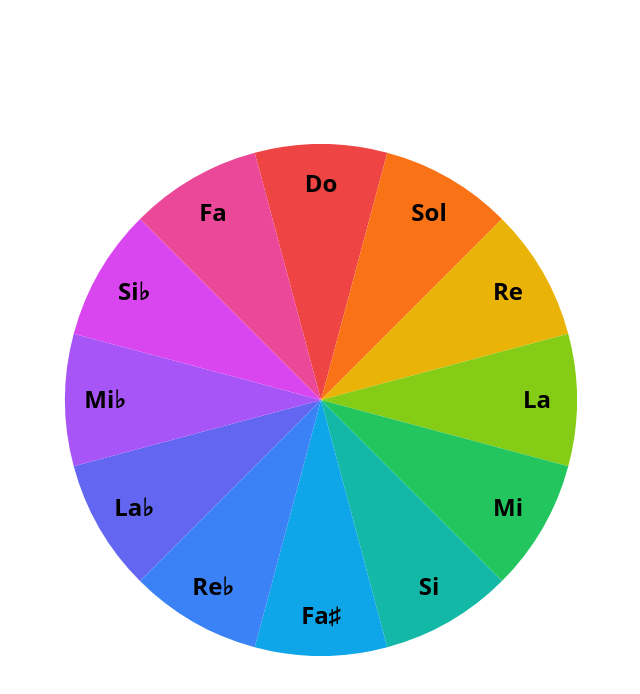
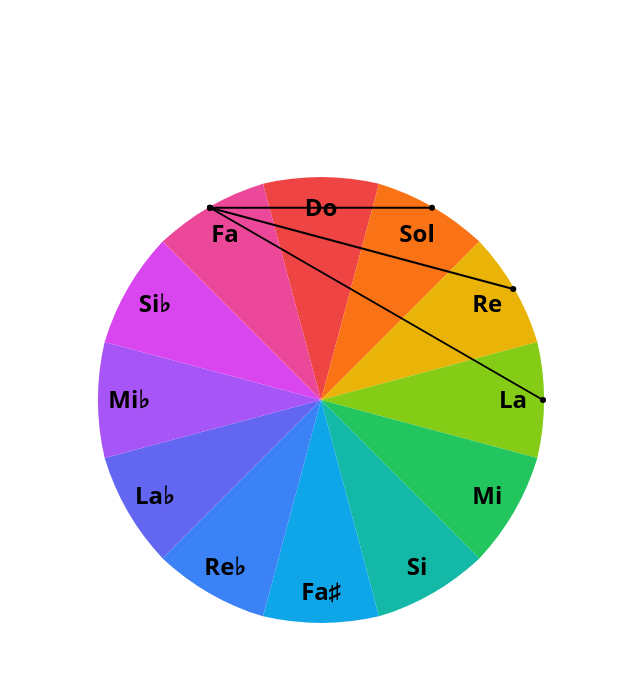
Before and after one commit to jgwhite/circle-of-fifths, a plain HTML site: page index.html in a window 1280 px wide. Shown: the whole page, without its empty margins (319-959 px from the left). Drawn offline with Linux system fonts and the light colour scheme.

Commit message:
Add rubbish lines

```diff
--- a/index.html
+++ b/index.html
@@ -54,7 +54,6 @@
       ];
       let radius = 256;
       let d = radius * 2;
-      let padding = 40;
       let fifths = ["Do"];
 
       while (fifths.length < 12) {
@@ -72,8 +71,8 @@
 
       fifths.forEach((note, index) => {
         let arc = SVG("path");
-        let p1 = positionFor((index - 0.5) / 12, 0);
-        let p2 = positionFor((index + 0.5) / 12, 0);
+        let p1 = positionFor((index - 0.5) / 12, 32);
+        let p2 = positionFor((index + 0.5) / 12, 32);
 
         arc.setAttribute("fill", colorFor(note));
         arc.setAttribute(
@@ -92,7 +91,7 @@
 
       fifths.forEach((note, index) => {
         let t = SVG("text");
-        let p = positionFor(index / 12, padding);
+        let p = positionFor(index / 12, 64);
 
         t.innerHTML = index < 7 ? note : enharmonicFor(note);
 
@@ -107,6 +106,42 @@
         t.setAttribute("y", p.y);
         t.style.animationDelay = `${0.3 + index / 12}s`;
       });
+
+      drawConnector(11, 2);
+      drawConnector(11, 3);
+      drawConnector(11, 4);
+
+      function drawConnector(a, d) {
+        let b = (a + d) % 12;
+        let p1 = positionFor(a / 12, 34);
+        let p2 = positionFor(b / 12, 34);
+        let path = SVG("path");
+
+        path.setAttribute(
+          "d",
+          `
+            M ${p1.x},${p1.y}
+            L ${p2.x},${p2.y}
+          `
+        );
+        path.setAttribute("stroke", "black");
+        path.setAttribute("stroke-linecap", "round");
+        path.setAttribute("stroke-width", "2");
+        path.setAttribute("fill", "none");
+        svg.append(path);
+
+        let d1 = SVG("circle");
+        d1.setAttribute("cx", p1.x);
+        d1.setAttribute("cy", p1.y);
+        d1.setAttribute("r", 3);
+        svg.append(d1);
+
+        let d2 = SVG("circle");
+        d2.setAttribute("cx", p2.x);
+        d2.setAttribute("cy", p2.y);
+        d2.setAttribute("r", 3);
+        svg.append(d2);
+      }
 
       function positionFor(v, p = 0) {
         let r = radius - p;
```
